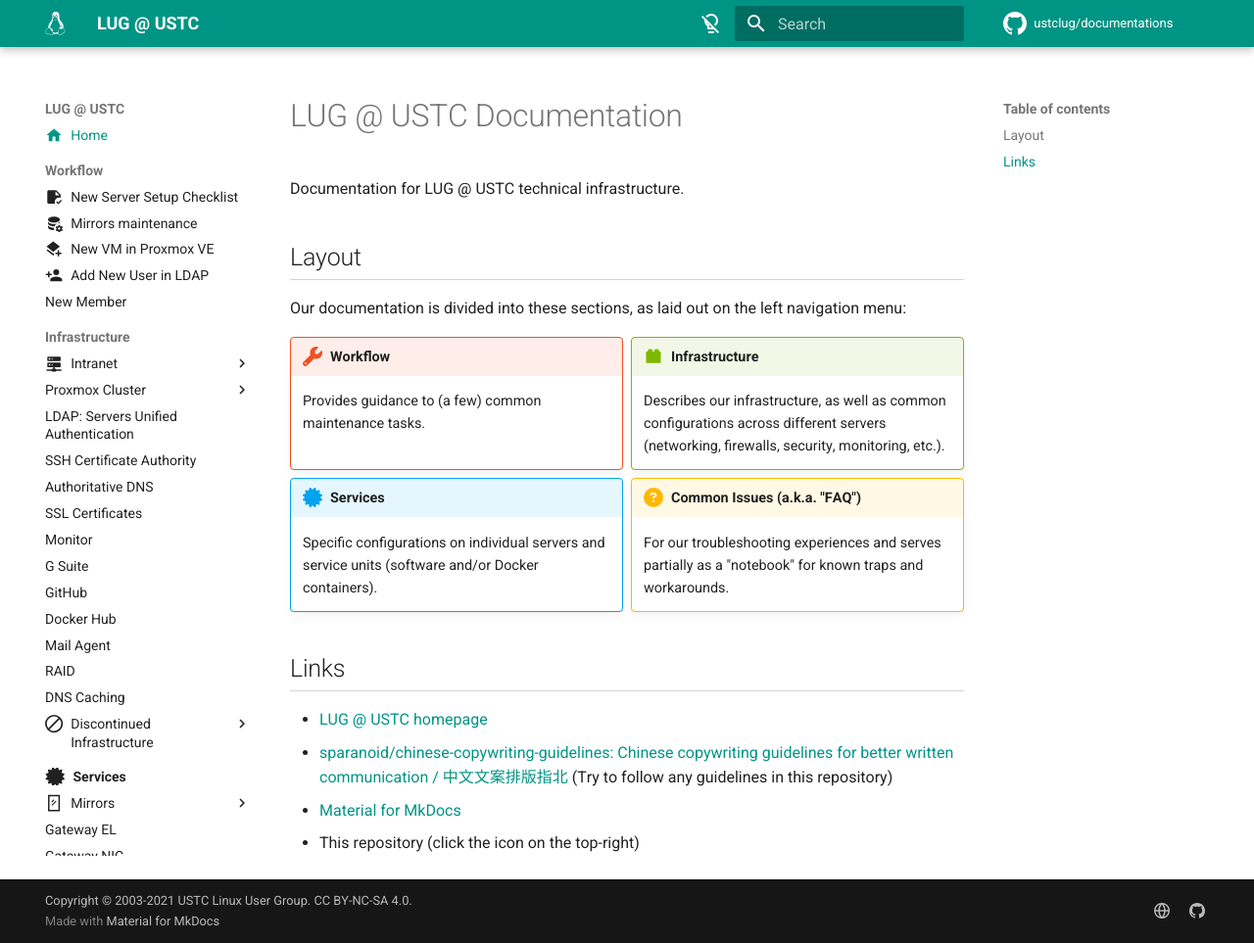
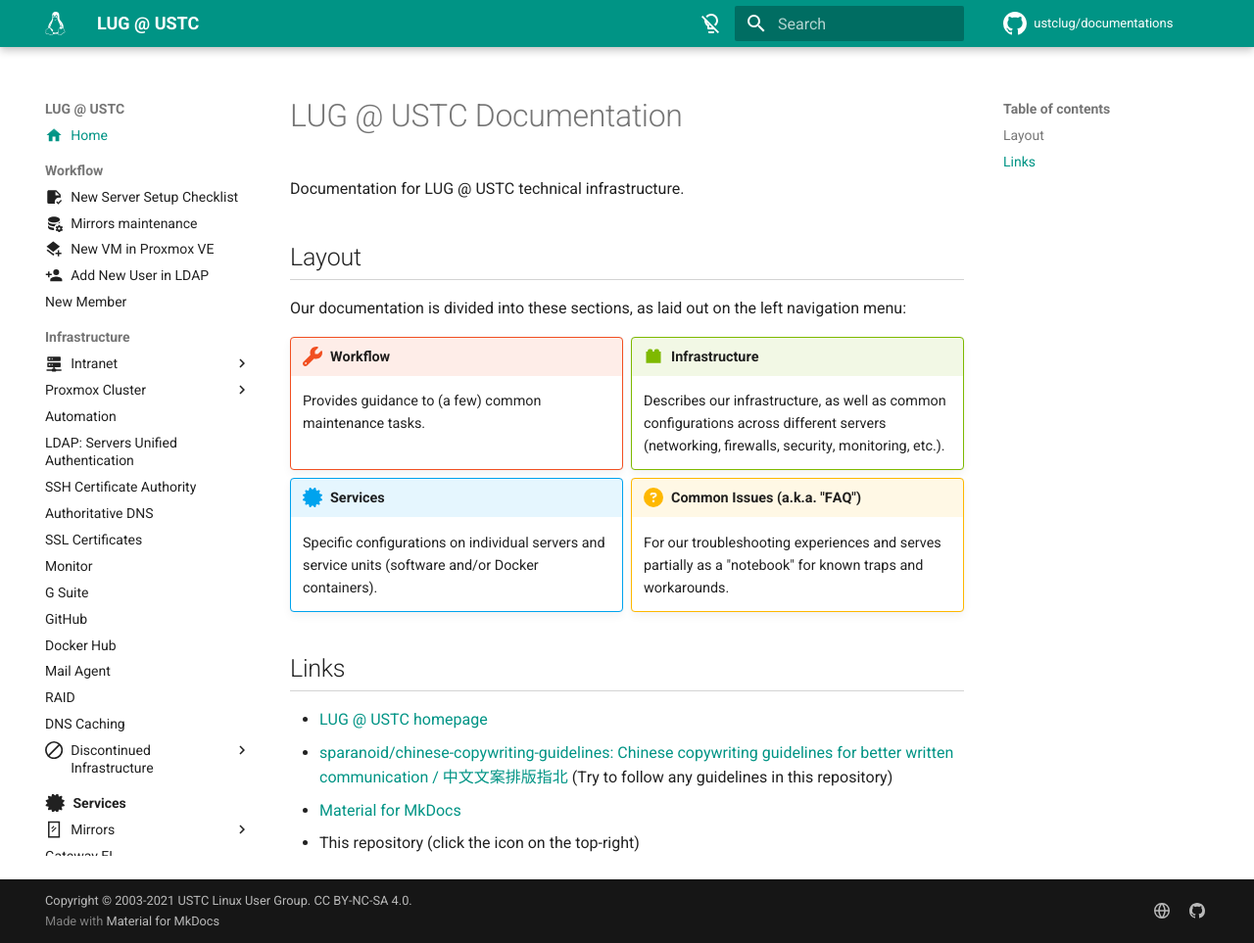
Before and after one commit to ustclug/documentations, an MkDocs documentation site: the page built from docs/index.md, in a window 1280 px wide and 963 px high. Shown: the whole window at 98% size. Built offline with MkDocs 1.6.1 and Material for MkDocs 9.7.7, drawn with Linux system fonts in a browser that asks for light colours; comment, search, counter and statistics services are not loaded.

Commit message:
mkdocs.yml: Add automation.md to nav

```diff
--- a/mkdocs.yml
+++ b/mkdocs.yml
@@ -95,6 +95,7 @@
       - Proxmox VE: "infrastructure/proxmox/pve.md"
       - Proxmox Backup Server: "infrastructure/proxmox/pbs.md"
       - NFS: "infrastructure/proxmox/nfs.md"
+    - Automation: "infrastructure/automation.md"
     - "LDAP: Servers Unified Authentication": "infrastructure/ldap.md"
     - SSH Certificate Authority: "infrastructure/sshca.md"
     - Authoritative DNS: "infrastructure/auth-dns.md"
```
